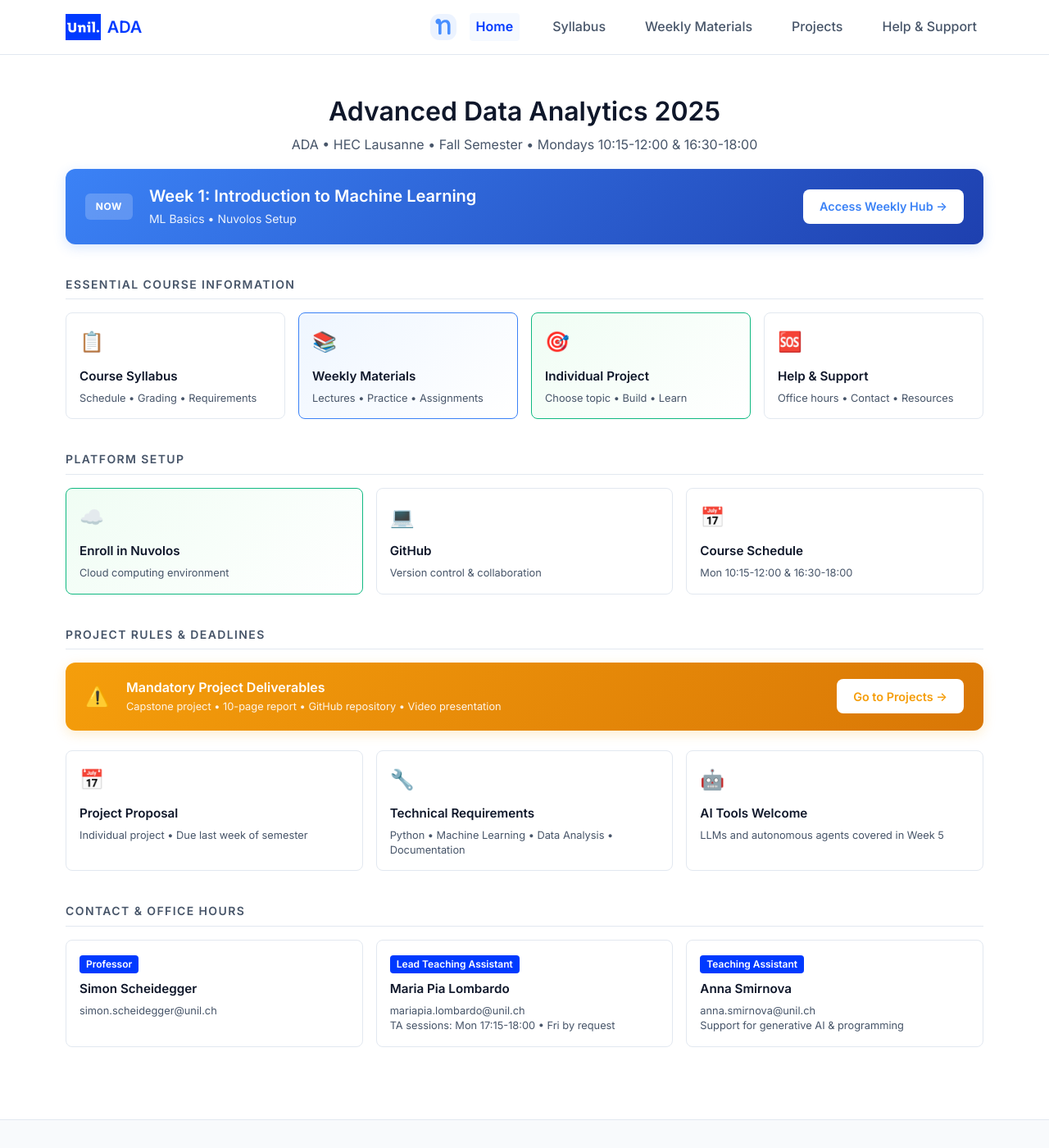
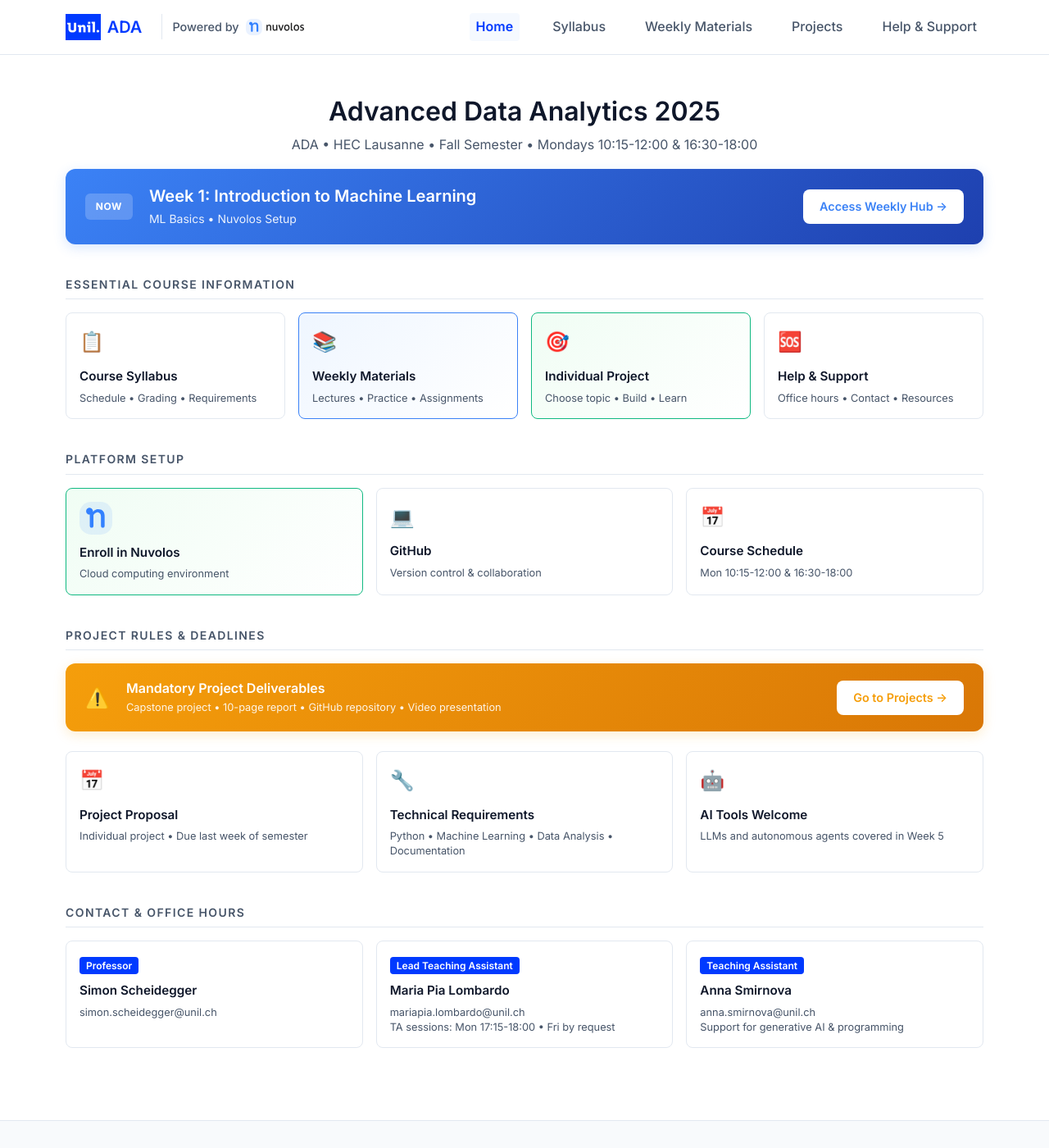
Before and after one commit to ap-unil-2025/ada-course-materials, a Jekyll site: the page built from docs/index.html, in a window 1280 px wide and 1400 px high. Shown: the whole window at 82% size. Built offline with Jekyll 4.4.1, drawn with Linux system fonts in a browser that asks for light colours.

Commit message:
Apply Nuvolos branding updates from main course
- Added 'Powered by Nuvolos' with logo in header next to UNIL logo
- Header links to nuvolos.cloud (not enrollment)
- Replaced emoji with Nuvolos logo in enrollment card
- Left-aligned logo in enrollment card
- Added CSS for proper styling and mobile responsiveness
- Enrollment card still links to correct ADA enrollment URL

🤖 Generated with Claude Code

Co-Authored-By: Claude <noreply@anthropic.com>

```diff
--- a/docs/_includes/navigation.html
+++ b/docs/_includes/navigation.html
@@ -1,12 +1,14 @@
 <nav class="site-nav" role="navigation" aria-label="Main navigation">
-    <a class="site-title" href="{{ '/' | relative_url }}" aria-label="Homepage">
-        <img src="{{ '/assets/images/unil.jpeg' | relative_url }}" alt="UNIL Logo" class="site-logo">
-        <span class="site-title-text">ADA</span>
-    </a>
-
-    <a href="https://app.nuvolos.cloud/enroll/class/sBsa1T_Mm5Y" target="_blank" class="nuvolos-logo-link" aria-label="Enroll in Nuvolos">
-        <img src="{{ '/assets/images/nuvolos_logo_small.svg' | relative_url }}" alt="Nuvolos" class="nuvolos-logo">
-    </a>
+    <div class="site-branding">
+        <a class="site-title" href="{{ '/' | relative_url }}" aria-label="Homepage">
+            <img src="{{ '/assets/images/unil.jpeg' | relative_url }}" alt="UNIL Logo" class="site-logo">
+            <span class="site-title-text">ADA</span>
+        </a>
+        <a href="https://nuvolos.cloud" target="_blank" rel="noopener noreferrer" class="powered-by-header" aria-label="Powered by Nuvolos">
+            <span class="powered-text">Powered by</span>
+            <img src="{{ '/assets/images/nuvolos_logo.svg' | relative_url }}" alt="Nuvolos" class="header-nuvolos-logo">
+        </a>
+    </div>
 
     <button class="nav-toggle" aria-label="Toggle navigation menu" aria-expanded="false">
         <span class="hamburger"></span>
--- a/docs/assets/css/style.scss
+++ b/docs/assets/css/style.scss
@@ -171,6 +171,39 @@ body {
   display: flex;
   justify-content: space-between;
   align-items: center;
+}
+
+.site-branding {
+  display: flex;
+  align-items: center;
+  gap: 1.5rem;
+}
+
+.powered-by-header {
+  display: flex;
+  align-items: center;
+  gap: 0.5rem;
+  font-size: 0.9rem;
+  color: var(--text-secondary);
+  text-decoration: none;
+  padding: 0.25rem 0.75rem;
+  border-left: 1px solid var(--border-color);
+  transition: opacity 0.2s ease;
+}
+
+.powered-by-header:hover {
+  opacity: 0.8;
+  text-decoration: none;
+}
+
+.powered-text {
+  font-weight: 500;
+  color: var(--text-secondary);
+}
+
+.header-nuvolos-logo {
+  height: 20px;
+  width: auto;
 }
 
 .site-title {
@@ -499,6 +532,17 @@ tr:hover {
     gap: 1rem;
   }
 
+  .site-branding {
+    flex-direction: column;
+    gap: 0.5rem;
+  }
+
+  .powered-by-header {
+    border-left: none;
+    border-top: 1px solid var(--border-color);
+    padding-top: 0.5rem;
+  }
+
   .site-title {
     gap: 0.375rem;
   }
--- a/docs/index.html
+++ b/docs/index.html
@@ -54,7 +54,7 @@ layout: default
     <div class="platform-grid">
 
       <a href="https://app.nuvolos.cloud/enroll/class/sBsa1T_Mm5Y" target="_blank" class="platform-item priority">
-        <div class="platform-icon">☁️</div>
+        <img src="{{ '/assets/images/nuvolos_logo_small.svg' | relative_url }}" alt="Nuvolos" class="platform-logo">
         <h4>Enroll in Nuvolos</h4>
         <p>Cloud computing environment</p>
       </a>
@@ -312,6 +312,13 @@ layout: default
   display: block;
 }
 
+.platform-logo {
+  height: 40px;
+  width: auto;
+  margin-bottom: 0.75rem;
+  display: block;
+}
+
 .home-item h4,
 .platform-item h4 {
   font-size: 0.95rem;
```
